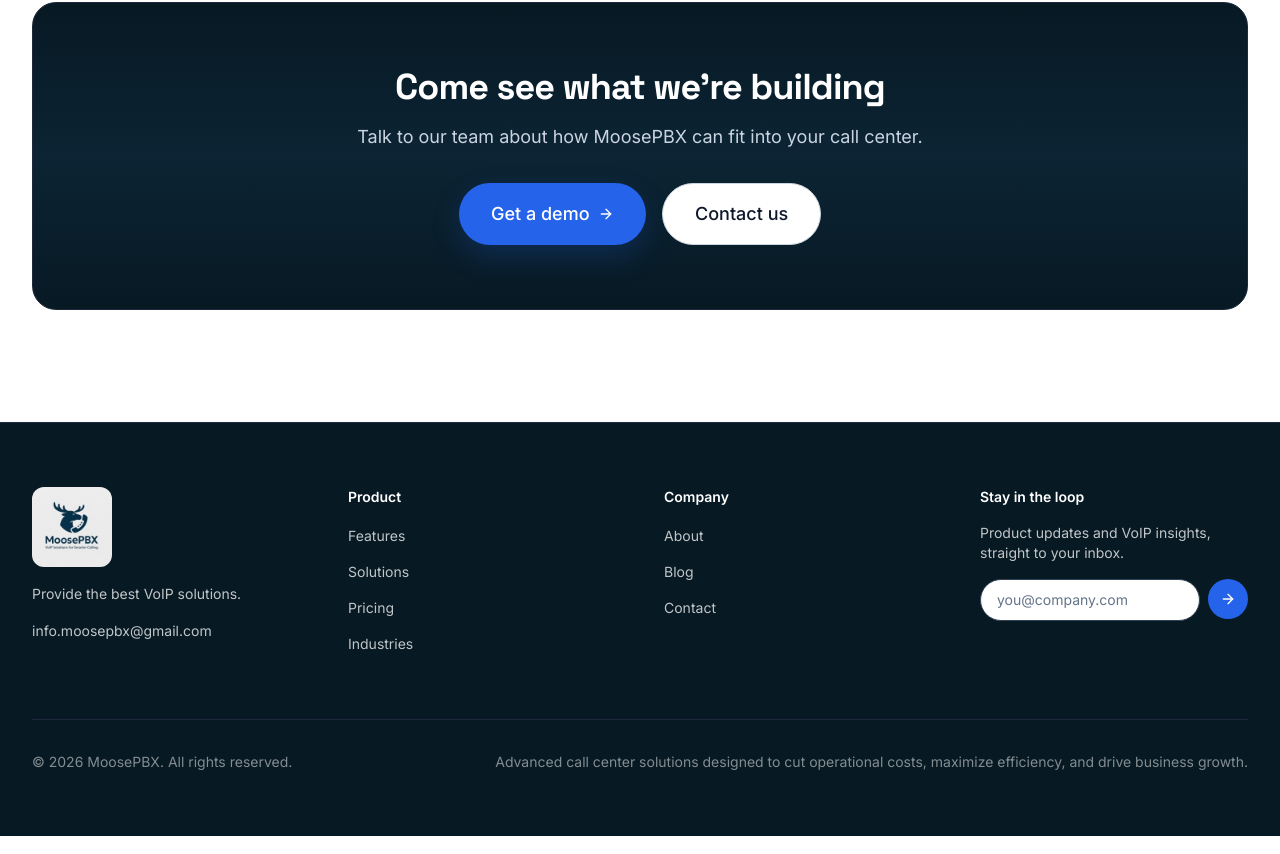
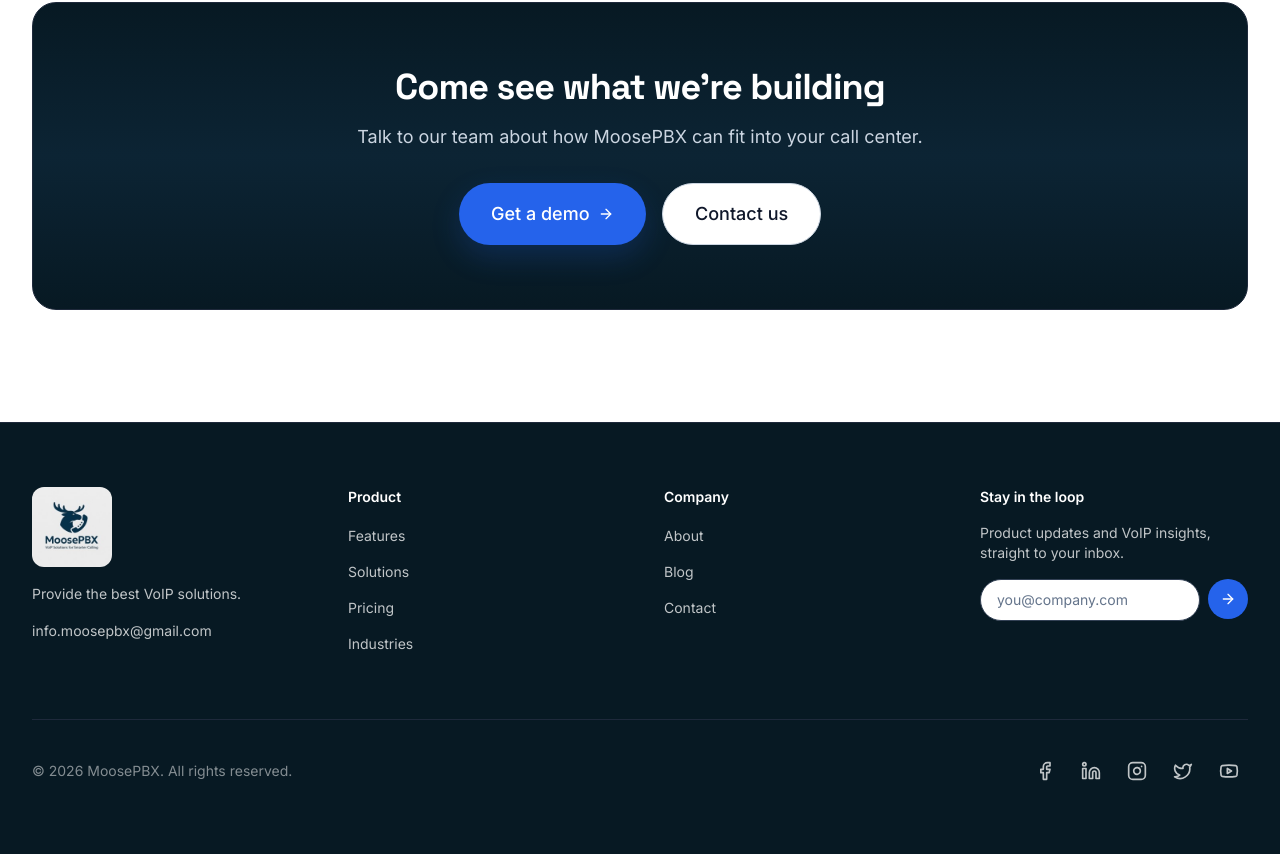
Before and after one commit to cricyahya-wq/hamza-website, a Next.js app: page /about in a window 1280 px wide. Shown: the part 3557-4411 px from the top of the page. Built offline with nearby package versions, Linux system fonts and the light colour scheme; no server answers.

Commit message:
Add social icons to footer

```diff
--- a/src/components/sections/Footer.tsx
+++ b/src/components/sections/Footer.tsx
@@ -3,7 +3,7 @@
 import { useRef, useState, type FormEvent } from "react";
 import Image from "next/image";
 import Link from "next/link";
-import { ArrowRight, Loader2 } from "lucide-react";
+import { ArrowRight, Loader2, Facebook, Linkedin, Instagram, Twitter, Youtube } from "lucide-react";
 import { Container } from "@/components/ui/Container";
 import { siteConfig } from "@/config/site";
 import { subscribeNewsletter, ApiError } from "@/lib/api";
@@ -166,12 +166,69 @@
           </div>
         </div>
 
-        <div className="mt-16 flex flex-col items-center justify-between gap-4 border-t border-neutral-800 pt-8 sm:flex-row">
+        <div className="mt-16 flex flex-col items-center justify-between gap-6 border-t border-neutral-800 pt-8 sm:flex-row">
           <p className="text-sm text-white/50">
             &copy; {new Date().getFullYear()} {siteConfig.name}. All rights
             reserved.
           </p>
-          <p className="text-sm text-white/50">{siteConfig.tagline}</p>
+
+          <div className="flex items-center gap-2">
+            {siteConfig.links?.facebook && (
+              <a
+                href={siteConfig.links.facebook}
+                target="_blank"
+                rel="noreferrer"
+                className="p-2 rounded-md border border-transparent text-white/75 hover:text-white hover:bg-white/5 hover:border-white/10 transition-all"
+                aria-label="Facebook"
+              >
+                <Facebook className="size-5" />
+              </a>
+            )}
+            {siteConfig.links?.linkedin && (
+              <a
+                href={siteConfig.links.linkedin}
+                target="_blank"
+                rel="noreferrer"
+                className="p-2 rounded-md border border-transparent text-white/75 hover:text-white hover:bg-white/5 hover:border-white/10 transition-all"
+                aria-label="LinkedIn"
+              >
+                <Linkedin className="size-5" />
+              </a>
+            )}
+            {siteConfig.links?.instagram && (
+              <a
+                href={siteConfig.links.instagram}
+                target="_blank"
+                rel="noreferrer"
+                className="p-2 rounded-md border border-transparent text-white/75 hover:text-white hover:bg-white/5 hover:border-white/10 transition-all"
+                aria-label="Instagram"
+              >
+                <Instagram className="size-5" />
+              </a>
+            )}
+            {siteConfig.links?.twitter && (
+              <a
+                href={siteConfig.links.twitter}
+                target="_blank"
+                rel="noreferrer"
+                className="p-2 rounded-md border border-transparent text-white/75 hover:text-white hover:bg-white/5 hover:border-white/10 transition-all"
+                aria-label="X (Twitter)"
+              >
+                <Twitter className="size-5" />
+              </a>
+            )}
+            {siteConfig.links?.youtube && (
+              <a
+                href={siteConfig.links.youtube}
+                target="_blank"
+                rel="noreferrer"
+                className="p-2 rounded-md border border-transparent text-white/75 hover:text-white hover:bg-white/5 hover:border-white/10 transition-all"
+                aria-label="YouTube"
+              >
+                <Youtube className="size-5" />
+              </a>
+            )}
+          </div>
         </div>
       </Container>
     </footer>
--- a/src/config/site.ts
+++ b/src/config/site.ts
@@ -10,5 +10,11 @@
   // Set NEXT_PUBLIC_SITE_URL in your production environment before deploying.
   url: process.env.NEXT_PUBLIC_SITE_URL ?? "http://localhost:3000",
   email: "info.moosepbx@gmail.com",
-  links: {},
+  links: {
+    linkedin: "https://www.linkedin.com/company/moosepbx/posts/?feedView=all",
+    facebook: "#",
+    instagram: "#",
+    twitter: "#",
+    youtube: "#",
+  },
 };
--- a/src/types/index.ts
+++ b/src/types/index.ts
@@ -11,6 +11,8 @@
     twitter?: string;
     linkedin?: string;
     facebook?: string;
+    instagram?: string;
+    youtube?: string;
   };
 }
 
```
